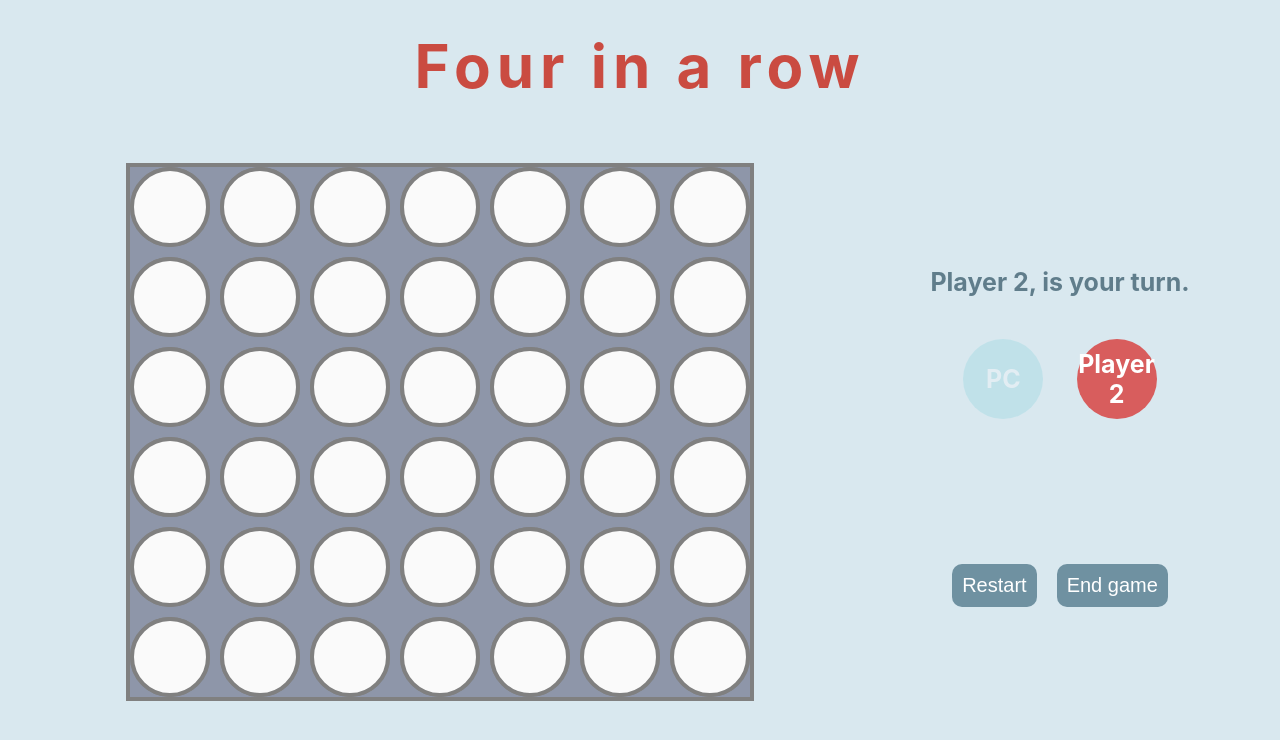
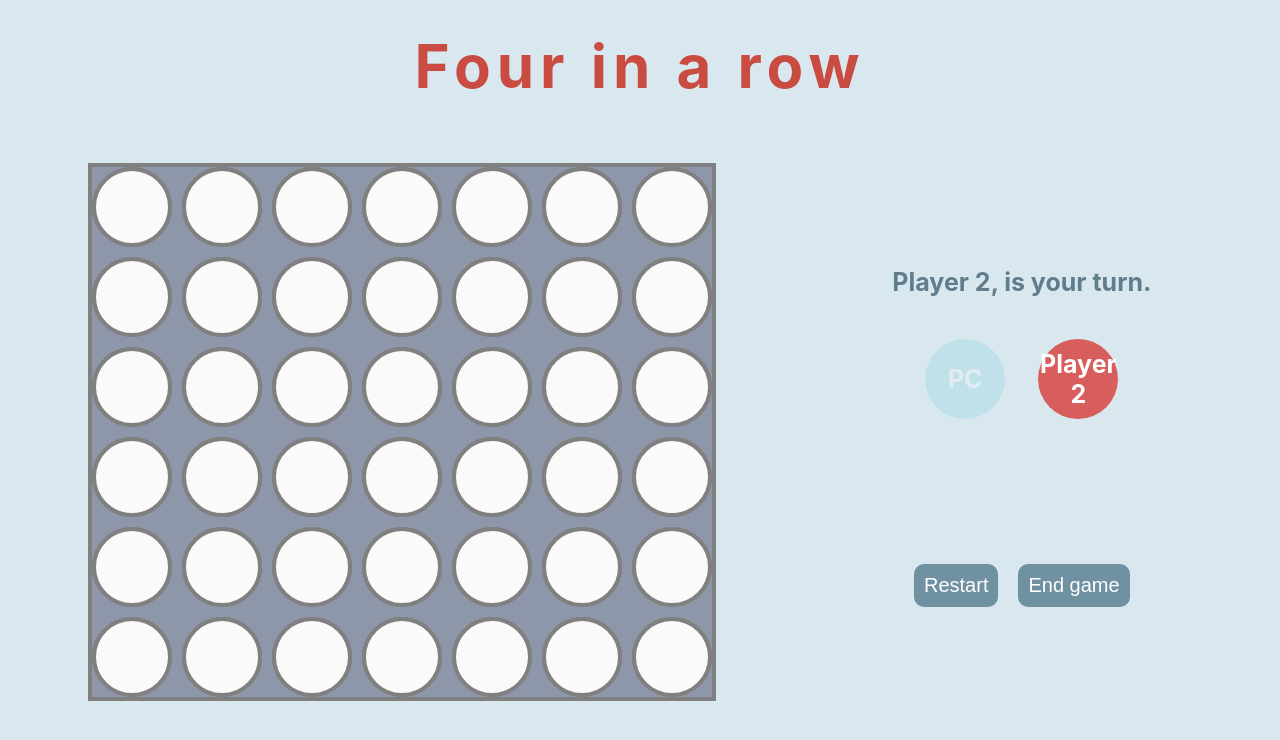
Before and after one commit to diana-moreno/four-in-a-row, a React (Create React App) app: page /singlePlayer in a window 1280 px wide. Shown: the top 740 px of the page. Built offline with nearby package versions, Linux system fonts and the light colour scheme.

Commit message:
change layout

```diff
--- a/src/App.css
+++ b/src/App.css
@@ -59,8 +59,6 @@ a {
   flex-direction: column;
 }
 .boardGame-container {
-  sssheight: 60rem;
-  ssswidth: 70rem;
   height: 53rem;
   width: 62rem;
   background: rgba(69, 71, 100, 0.5);
@@ -109,7 +107,7 @@ a {
     margin: 0 2rem;
   }
   .right-container {
-    width: 30%;
+    width: 40%;
     height: 60rem;
     justify-content: space-evenly;
     margin: 0 4rem 0 0;
```
